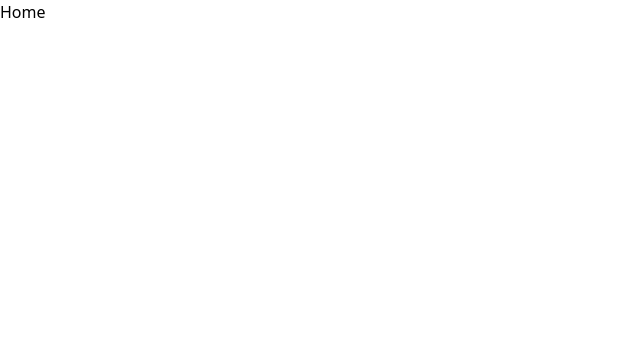
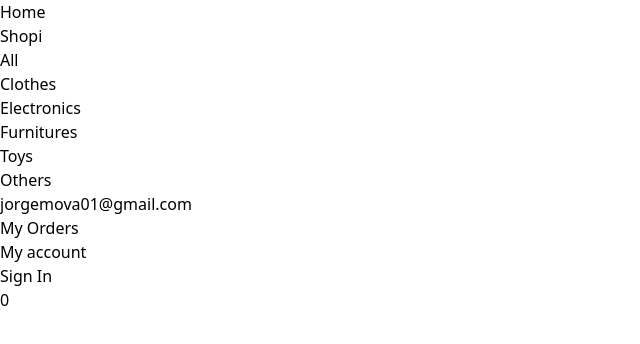
Before and after one commit to Jamova01/shopi, a React (Vite) app: page / in a window 1280 px wide. Shown: the top 344 px of the page, without its empty margins (0-640 px from the left). Built offline with nearby package versions, Linux system fonts and the light colour scheme.

Commit message:
[UPDATE]: Implementing the Navbar component

```diff
--- a/src/pages/App/index.jsx
+++ b/src/pages/App/index.jsx
@@ -7,6 +7,7 @@ import NotFound from '../NotFound'
 import SignIn from '../SignIn'
 
 import './App.css'
+import Navbar from '../../components/Navbar'
 
 const AppRoutes = () => {
   let routes = useRoutes([
@@ -26,6 +27,7 @@ const App = () => {
   return (
     <BrowserRouter>
       <AppRoutes />
+      <Navbar />
     </BrowserRouter>
   )
 }
```
